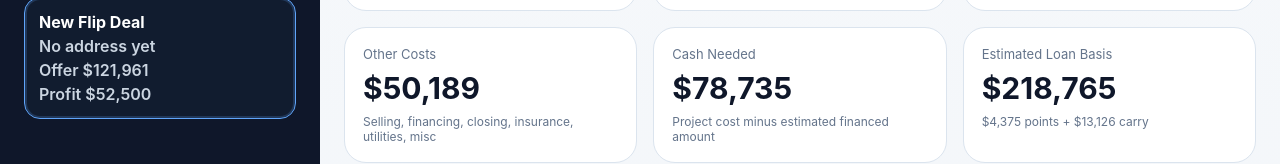
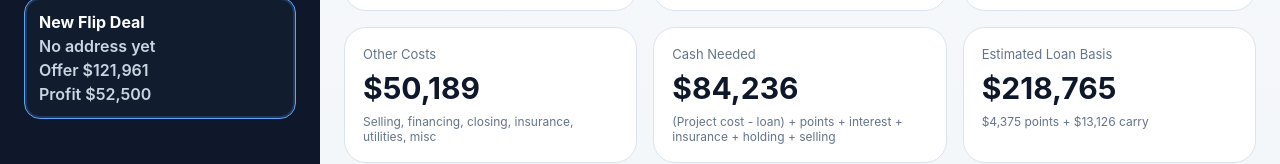
Before and after one commit to etavukcu/Flip-Deal-Analyzer, a React (Vite) app: page / in a window 1280 px wide. Shown: the part 669-833 px from the top of the page. Built offline with nearby package versions, Linux system fonts and the light colour scheme.

Commit message:
Fix cash needed formula to use loan-based points and interest

```diff
--- a/src/App.jsx
+++ b/src/App.jsx
@@ -111,6 +111,21 @@ function summarizeDeal(deal) {
     calculated: calculateCost(item, { arv, offer: recommendedOffer }),
   }));
 
+  const categorizedCosts = otherCostsDetailed.reduce(
+    (acc, item) => {
+      const label = String(item.name || '').toLowerCase();
+      const amount = item.calculated;
+
+      if (label.includes('insurance')) acc.insurance += amount;
+      if (label.includes('holding')) acc.holding += amount;
+      if (label.includes('selling') || label.includes('commission')) acc.selling += amount;
+      if (label.includes('financing') || label.includes('interest') || label.includes('points')) acc.financing += amount;
+
+      return acc;
+    },
+    { insurance: 0, holding: 0, selling: 0, financing: 0 }
+  );
+
   const otherCostsTotal = otherCostsDetailed.reduce((sum, item) => sum + item.calculated, 0);
   const totalProjectCost = recommendedOffer + renoTotal + otherCostsTotal;
   const projectedProfit = arv - totalProjectCost;
@@ -121,7 +136,18 @@ function summarizeDeal(deal) {
   const totalLoanBasis = financedPurchase + financedReno;
   const estimatedPointsCost = totalLoanBasis * (toNumber(deal.lenderPoints) / 100);
   const estimatedInterestCarry = totalLoanBasis * (toNumber(deal.annualInterestRate) / 100) * (toNumber(deal.monthsHeld) / 12);
-  const cashNeededBeforeReserves = totalProjectCost - totalLoanBasis;
+  const projectCostForCashNeeded = totalProjectCost
+    - categorizedCosts.insurance
+    - categorizedCosts.holding
+    - categorizedCosts.selling
+    - categorizedCosts.financing;
+  const cashNeededBeforeReserves =
+    (projectCostForCashNeeded - totalLoanBasis)
+    + estimatedPointsCost
+    + estimatedInterestCarry
+    + categorizedCosts.insurance
+    + categorizedCosts.holding
+    + categorizedCosts.selling;
 
   return {
     arv,
@@ -140,6 +166,10 @@ function summarizeDeal(deal) {
     totalLoanBasis,
     estimatedPointsCost,
     estimatedInterestCarry,
+    insuranceCosts: categorizedCosts.insurance,
+    holdingCosts: categorizedCosts.holding,
+    sellingCosts: categorizedCosts.selling,
+    projectCostForCashNeeded,
     cashNeededBeforeReserves,
   };
 }
@@ -594,7 +624,7 @@ const copyShareLink = async () => {
           <MetricCard label="Projected Profit" value={currency.format(summary.projectedProfit)} hint={`${percent1.format(summary.projectedMargin)} of ARV`} />
           <MetricCard label="Reno + Contingency" value={currency.format(summary.renoTotal)} hint={`${currency.format(summary.renoBase)} hard costs + ${currency.format(summary.contingency)} contingency`} />
           <MetricCard label="Other Costs" value={currency.format(summary.otherCostsTotal)} hint="Selling, financing, closing, insurance, utilities, misc" />
-          <MetricCard label="Cash Needed" value={currency.format(summary.cashNeededBeforeReserves)} hint="Project cost minus estimated financed amount" />
+          <MetricCard label="Cash Needed" value={currency.format(summary.cashNeededBeforeReserves)} hint="(Project cost - loan) + points + interest + insurance + holding + selling" />
           <MetricCard label="Estimated Loan Basis" value={currency.format(summary.totalLoanBasis)} hint={`${currency.format(summary.estimatedPointsCost)} points + ${currency.format(summary.estimatedInterestCarry)} carry`} />
         </section>
 
```
